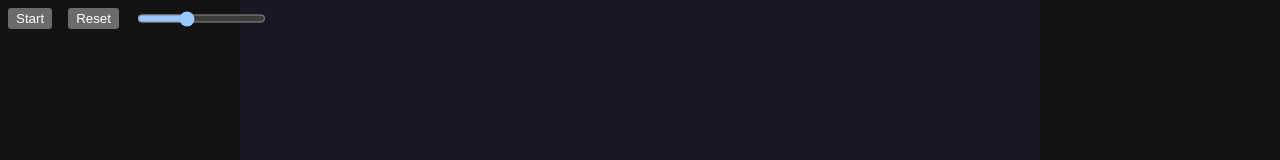
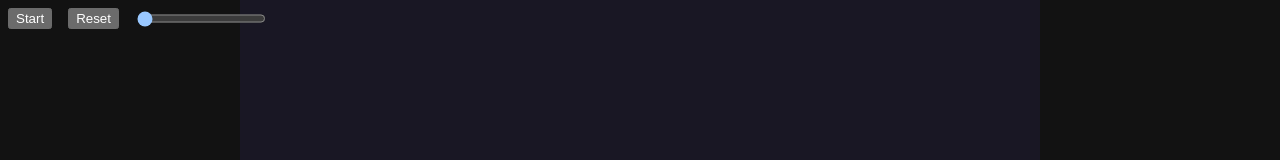
Before and after one commit to apangnathip/bacterium, a React (Vite) app: page / in a window 1280 px wide. Shown: the top 160 px of the page. Built offline with nearby package versions, Linux system fonts and the light colour scheme.

Commit message:
fix duplicate animation requesting

```diff
--- a/src/App.tsx
+++ b/src/App.tsx
@@ -20,7 +20,7 @@ function App() {
     continue: false,
     reset: false,
     showGap: false,
-    fps: 10,
+    fps: 1,
   });
 
   return (
--- a/src/components/Canvas.tsx
+++ b/src/components/Canvas.tsx
@@ -1,4 +1,4 @@
-import { useEffect, useRef } from "react";
+import { memo, useEffect, useRef } from "react";
 import { Flags } from "../App";
 import "./Canvas.css";
 
@@ -137,7 +137,8 @@ const updateGrid = (gridObj: GridObject) => {
   }
 };
 
-const Canvas = ({
+const Canvas = memo(
+  ({
     gridObj,
     setGrid,
     flags,
@@ -150,8 +151,7 @@ const Canvas = ({
   }) => {
     const canvasRef = useRef<HTMLCanvasElement>(null);
     const requestRef = useRef(0);
-  const runRef = useRef(true);
-  const fpsRef = useRef(1);
+    const flagRef = useRef(flags);
     const mouseRef = useRef({
       startX: 0,
       startY: 0,
@@ -177,11 +177,10 @@ const Canvas = ({
 
       requestRef.current = requestAnimationFrame(animate);
       return () => cancelAnimationFrame(requestRef.current);
-  }, [canvasRef.current]);
+    }, []);
 
     useEffect(() => {
-    runRef.current = flags.continue;
-    fpsRef.current = flags.fps;
+      flagRef.current = flags;
       if (flags.reset) {
         gridObj.grid = createNewGrid(gridObj.size);
         setFlags((prev) => ({ ...prev, reset: false }));
@@ -194,12 +193,13 @@ const Canvas = ({
 
       ctx.clearRect(0, 0, canvas.width, canvas.height);
       drawGrid(canvas, ctx, gridObj, flags);
+      if (!flagRef.current.continue) return;
 
       // update grid by a set interval
       then = then ?? time;
       let delta = time - then;
-    if (runRef.current && delta > 1000 / fpsRef.current) {
-      then = time - (delta % (1000 / fpsRef.current));
+      if (delta > 1000 / flagRef.current.fps) {
+        then = time - (delta % (1000 / flagRef.current.fps));
         updateGrid(gridObj);
       }
     };
@@ -264,9 +264,11 @@ const Canvas = ({
         onMouseMove={handleMouseMove}
         onMouseDown={handleMouseClick}
         onMouseUp={handleMouseClick}
+        onMouseLeave={() => (mouseRef.current.isClicked = false)}
         onContextMenu={(e) => e.preventDefault()}
       />
     );
-};
+  },
+);
 
 export default Canvas;
```
Lines whose indentation alone changed are shown as unchanged.
